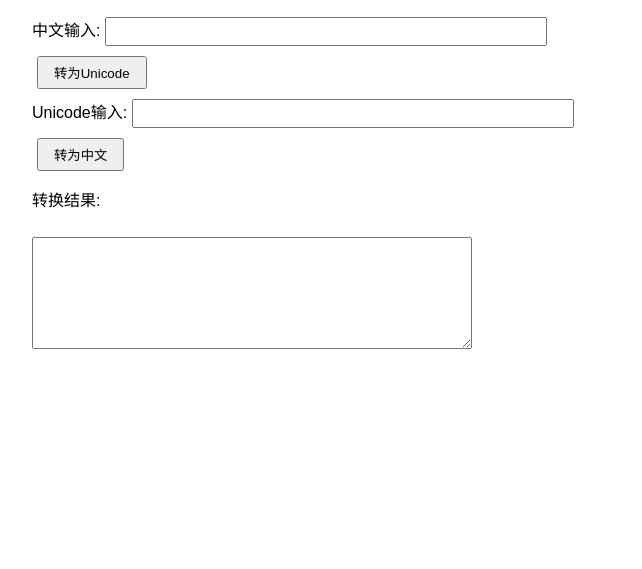
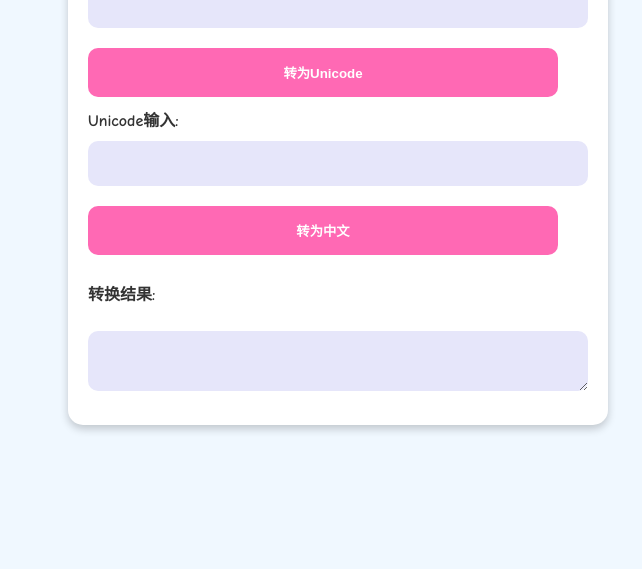
Before and after one commit to axelrod-sh/unicode-chinese, a plain HTML site: page index.html in a window 1280 px wide. Shown: the part 287-856 px from the top of the page, without its empty margins (302-944 px from the left). Drawn offline with Linux system fonts and the light colour scheme.

Commit message:
样式修改

```diff
--- a/style.css
+++ b/style.css
@@ -1,31 +1,57 @@
+* {
+    font-weight: bold; /* 所有元素的文本都加粗 */
+}
+
 body {
-    font-family: Arial, sans-serif;
+    font-family: 'Comic Sans MS', cursive, sans-serif;
+    background-color: #f0f8ff;
+    color: #333;
     text-align: center;
+    margin: 0;
     padding: 20px;
     display: flex;
     flex-direction: column;
     align-items: center;
+    justify-content: center;
     min-height: 100vh;
-    justify-content: center;
+}
+
+h1 {
+    color: #ff69b4;
 }
 
 .converter {
-    width: 50%;
+    background-color: #fff;
+    box-shadow: 0 4px 8px 0 rgba(0, 0, 0, 0.2);
+    border-radius: 15px;
+    padding: 20px;
+    width: 100%;
+    max-width: 500px;
     text-align: left;
 }
 
-input[type="text"], textarea {
-    width: 70%;
-    padding: 5px;
+input[type="text"], textarea, button {
+    border: none;
+    border-radius: 10px;
+    padding: 15px;
     margin: 10px 0;
-}
-
-textarea {
-    height: 100px;
-    resize: vertical;
+    width: calc(100% - 30px);
+    background-color: #e6e6fa;
 }
 
 button {
-    padding: 5px 15px;
-    margin-left: 5px;
+    background-color: #ff69b4;
+    color: white;
+    cursor: pointer;
+    transition: background-color 0.3s;
 }
+
+button:hover {
+    background-color: #ff8cb4;
+}
+
+@media (max-width: 600px) {
+    .converter {
+        width: 90%;
+    }
+}
```
